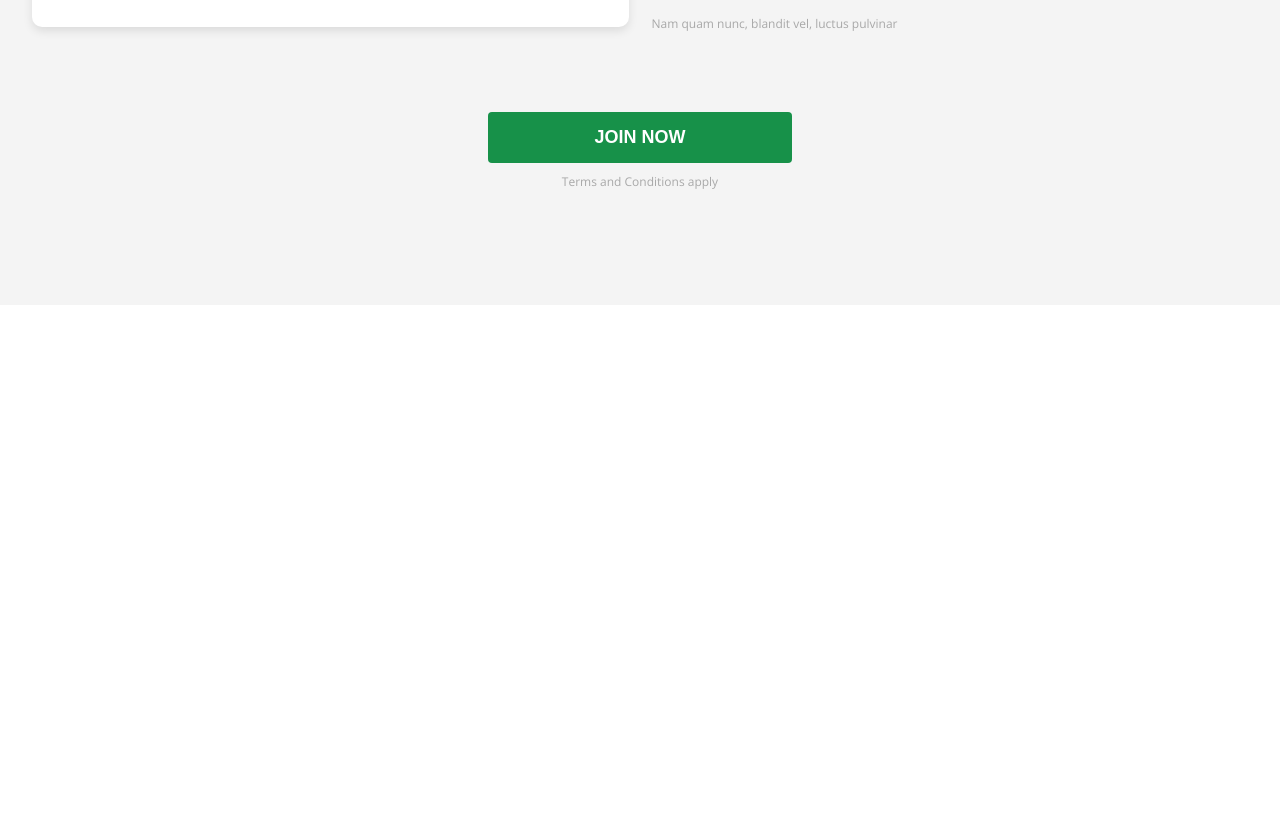
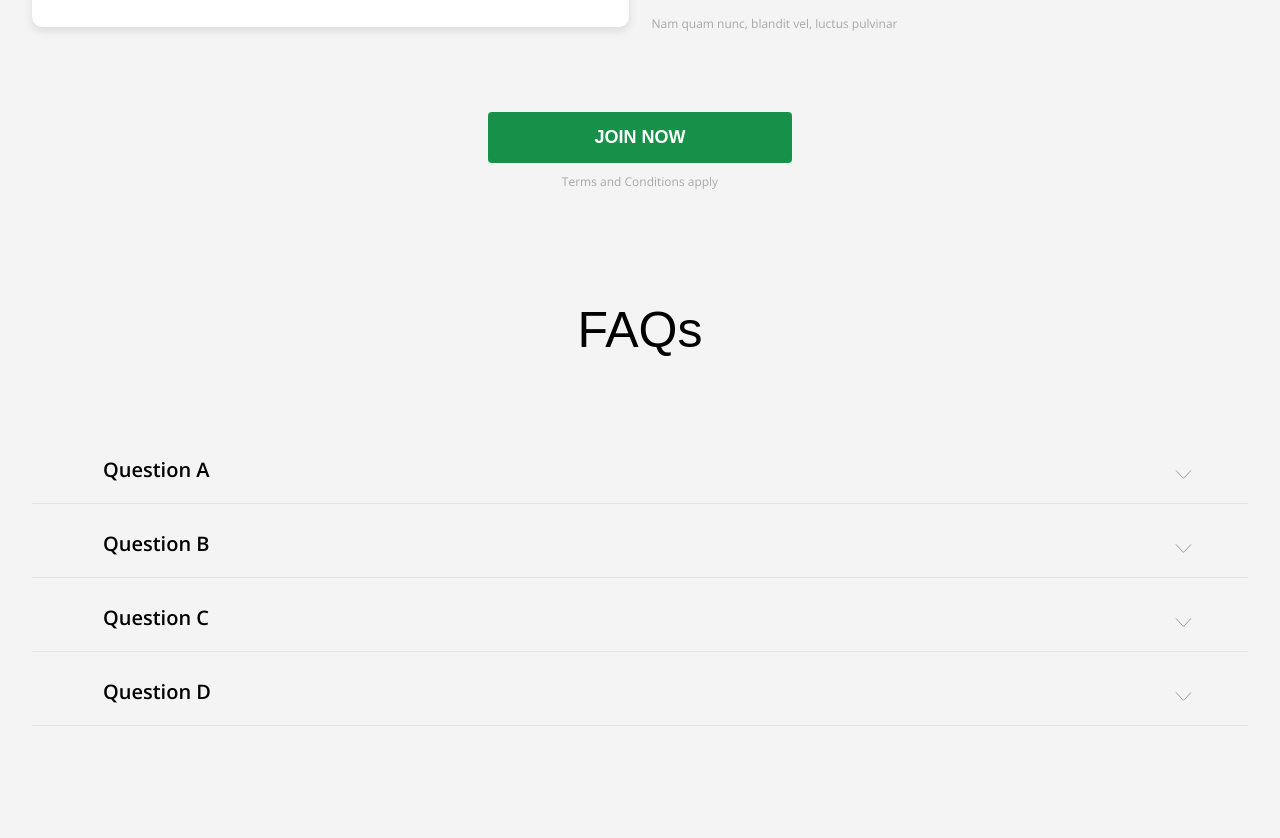
Before and after one commit to YulikK/hfm, a website built with Vite: page src/index.html in a window 1280 px wide. Shown: the part 3462-4300 px from the top of the page. Before the commit the page ends 3767 px from the top, so only its background shows below. Built offline with nearby package versions, Linux system fonts and the light colour scheme; a web font is replaced by a local one.

Commit message:
feat: add FAQ component

```diff
--- /dev/null
+++ b/src/components/faq/faq.js
@@ -0,0 +1,88 @@
+import Component from '@/shared/ui/base-component/base-component';
+
+import styles from './faq.module.scss';
+
+const questions = [
+  {
+    question: 'Question A',
+    answer: 'Answer A',
+  },
+  {
+    question: 'Question B',
+    answer: 'Answer B',
+  },
+  {
+    question: 'Question C',
+    answer: 'Answer C',
+  },
+  {
+    question: 'Question D',
+    answer: 'Answer D',
+  },
+];
+
+export default class FAQ extends Component {
+  constructor() {
+    super({
+      tag: 'section',
+      className: styles.faq,
+    });
+
+    this.#init();
+  }
+
+  #init() {
+    const container = new Component({
+      tag: 'div',
+      className: styles.container,
+    });
+
+    const title = this.#createTitle();
+    const content = this.#createContent();
+
+    container.appendChildren([title, content]);
+    this.append(container);
+  }
+
+  #createTitle() {
+    const title = new Component({
+      tag: 'h2',
+      className: styles.title,
+      text: 'FAQs',
+    });
+
+    return title;
+  }
+
+  #createContent() {
+    const content = new Component({
+      tag: 'div',
+      className: styles.content,
+    });
+
+    const faqList = questions.map((item) => {
+      const faqItem = new Component({
+        tag: 'details',
+        className: styles.item,
+      });
+
+      const summary = new Component({
+        tag: 'summary',
+        className: styles.question,
+        text: item.question,
+      });
+
+      const answer = new Component({
+        tag: 'p',
+        className: styles.answer,
+        text: item.answer,
+      });
+
+      faqItem.appendChildren([summary, answer]);
+      return faqItem;
+    });
+
+    content.appendChildren(faqList);
+    return content;
+  }
+}
--- /dev/null
+++ b/src/components/faq/faq.module.scss
@@ -0,0 +1,128 @@
+@use '@/shared/styles/constants.scss' as *;
+@use '@/shared/styles/mixins.scss' as *;
+
+.faq {
+  padding: 112px 0;
+  background-color: $color-grey-50;
+}
+
+.container {
+  display: flex;
+  flex-direction: column;
+  align-items: center;
+  gap: 91px;
+  @include container;
+}
+
+.title {
+  font-family: $font-family-title;
+  font-size: $font-size-50;
+  font-weight: $font-weight-regular;
+  line-height: 50px;
+  margin: 0;
+  text-align: center;
+}
+
+.content {
+  width: 100%;
+  // max-width: 800px;
+  display: flex;
+  flex-direction: column;
+  gap: 16px;
+}
+
+.item {
+  border-bottom: 1px solid $color-grey-200;
+  cursor: pointer;
+
+  &[open] {
+    .question {
+      border-bottom: 2px solid $color-grey-450;
+    }
+    .question::after {
+      transform: rotate(180deg) translateY(80%);
+    }
+    .answer {
+      animation: fadeIn 0.4s ease-out forwards;
+    }
+  }
+
+  &:not([open]) {
+    .answer {
+      animation: fadeOut 0.3s ease-out forwards;
+    }
+  }
+}
+
+.question {
+  position: relative;
+  list-style: none;
+  font-size: $font-size-20;
+  color: $color-black;
+  font-weight: 600;
+  padding-top: 10px;
+  padding-right: 32px;
+  padding-left: 71px;
+  padding-bottom: 20px;
+  cursor: pointer;
+
+  &::-webkit-details-marker {
+    display: none;
+  }
+
+  &::after {
+    content: '';
+    position: absolute;
+    right: 52px;
+    top: 50%;
+    width: 25px;
+    height: 25px;
+    background-image: url('@/shared/assets/icons/arrow.svg');
+    background-repeat: no-repeat;
+    background-position: center;
+    transform: translateY(-50%);
+    transition: transform 0.3s ease;
+  }
+}
+
+.answer {
+  margin: 0;
+  font-size: $font-size-16;
+  padding-right: 32px;
+  padding-left: 73px;
+  padding-top: 23px;
+  padding-bottom: 18px;
+  color: $color-black;
+  line-height: 1.5;
+  transition: all 0.3s ease-out;
+}
+
+@keyframes fadeIn {
+  from {
+    opacity: 0;
+    max-height: 0;
+    padding-top: 0;
+    padding-bottom: 0;
+  }
+  to {
+    opacity: 1;
+    max-height: 500px;
+    padding-top: 23px;
+    padding-bottom: 18px;
+  }
+}
+
+@keyframes fadeOut {
+  from {
+    opacity: 1;
+    max-height: 500px;
+    padding-top: 23px;
+    padding-bottom: 18px;
+  }
+  to {
+    opacity: 0;
+    max-height: 0;
+    padding-top: 0;
+    padding-bottom: 0;
+  }
+}
--- a/src/components/winners/winners.module.scss
+++ b/src/components/winners/winners.module.scss
@@ -2,7 +2,7 @@
 @use '@/shared/styles/mixins.scss' as *;
 
 .winners {
-  padding: 112px 0;
+  padding-top: 112px;
   background-color: $color-grey-50;
 }
 
--- a/src/index.html
+++ b/src/index.html
@@ -8,7 +8,7 @@
       rel="stylesheet"
     />
     <link
-      href="https://fonts.googleapis.com/css2?family=Open+Sans:wght@400;700&display=swap"
+      href="https://fonts.googleapis.com/css2?family=Open+Sans:wght@400;600;700&display=swap"
       rel="stylesheet"
     />
     <title>HF Markets</title>
--- a/src/main.js
+++ b/src/main.js
@@ -1,3 +1,4 @@
+import FAQ from './components/faq/faq';
 import Features from './components/features/features';
 import Header from './components/header/header';
 import Prizes from './components/prizes/prizes';
@@ -12,8 +13,10 @@ const form = new RegistrationForm();
 const feat = new Features();
 const prizes = new Prizes();
 const winners = new Winners();
+const faq = new FAQ();
 body.appendChild(header.getNode());
 body.appendChild(form.getNode());
 body.appendChild(feat.getNode());
 body.appendChild(prizes.getNode());
 body.appendChild(winners.getNode());
+body.appendChild(faq.getNode());
--- a/src/shared/styles/constants.scss
+++ b/src/shared/styles/constants.scss
@@ -4,10 +4,12 @@ $color-white: #ffffff;
 $color-grey-50: #f4f4f4;
 $color-grey-100: #eeeeee;
 $color-grey-200: #e4e4e4;
-$color-grey-700: #404040;
+$color-grey-400: #a8a8a8;
+$color-grey-450: #b9b7b7;
 $color-grey-500: #5a5a5a;
 $color-grey-600: #999999;
-$color-grey-400: #a8a8a8;
+$color-grey-700: #404040;
+
 $color-red: #cd0511;
 $color-green: #179149;
 $color-gold-300: #fcd678;
```
